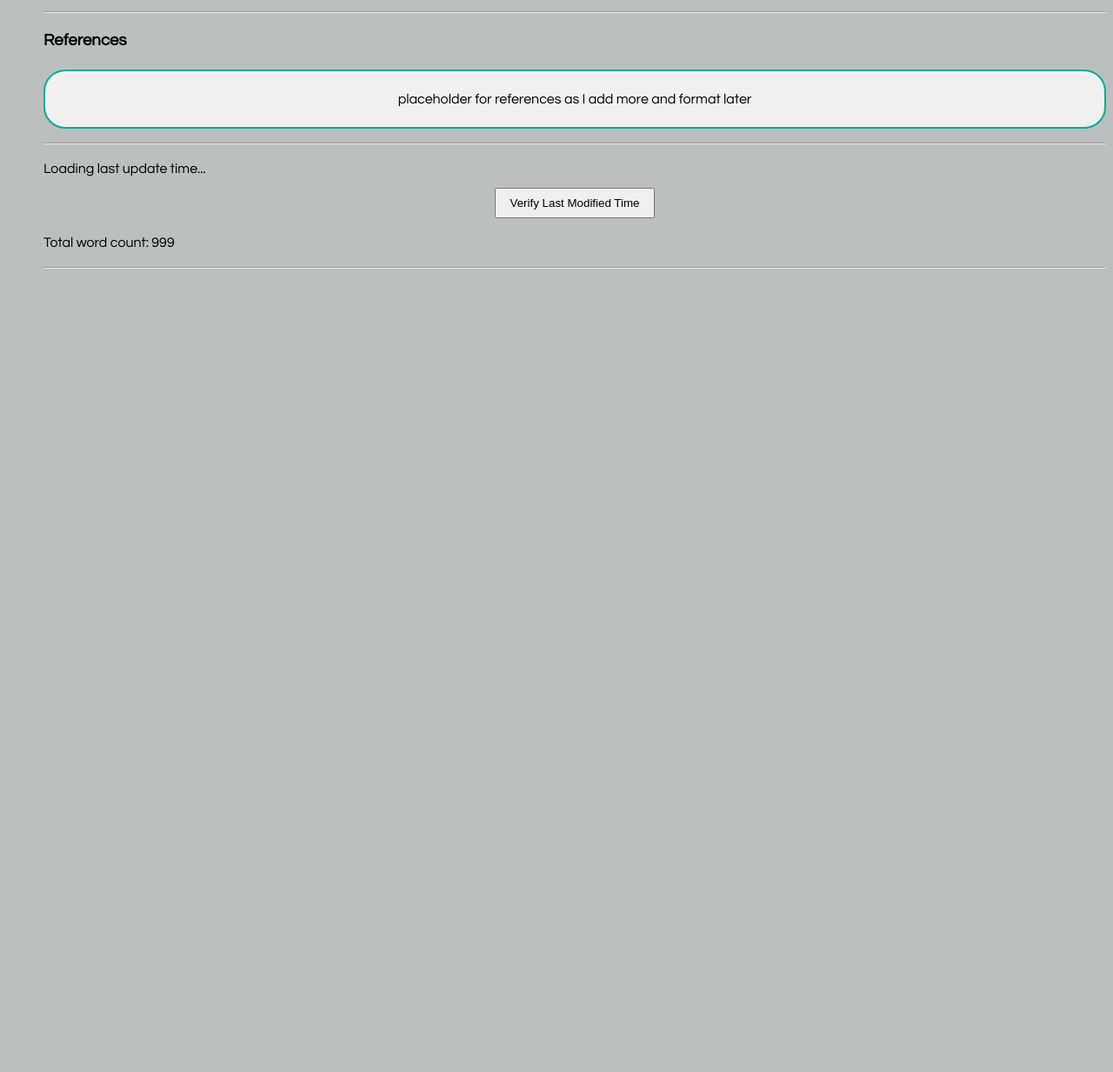
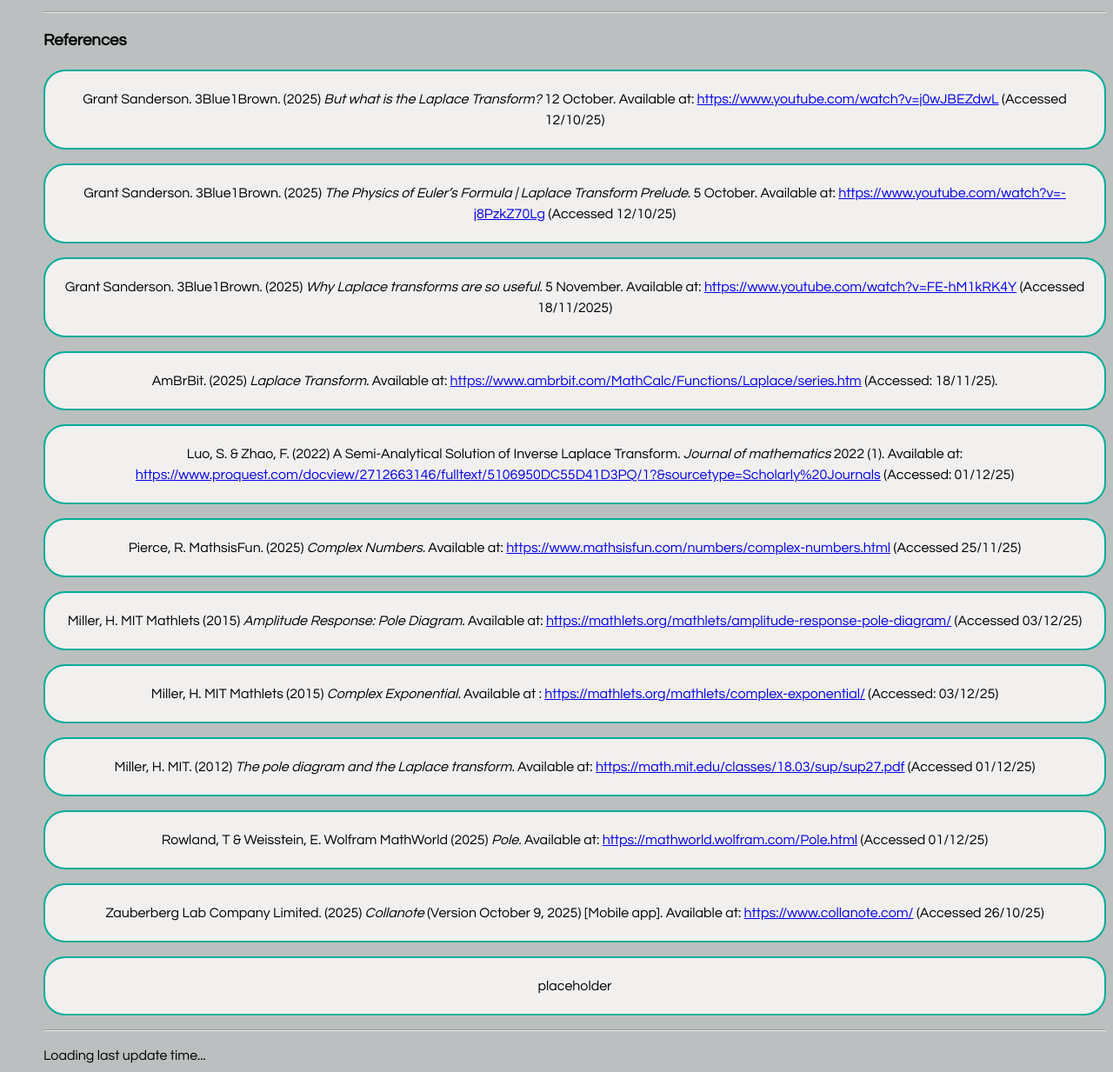
Before and after one commit to FEPSFY6916418/FY6916418, a plain HTML site: page index.html in a window 1280 px wide. Shown: the part 3647-4880 px from the top of the page at 87% size. Before the commit the page ends 3964 px from the top, so only its background shows below. Drawn offline with Linux system fonts and the light colour scheme.

Commit message:
references

```diff
--- a/index.html
+++ b/index.html
@@ -138,7 +138,18 @@
     <p id="Conclusion_InText" class = "article">Due to the wide applications of ODEs in systems that change over time, we can clearly see why this topic is important. Even from our very first examples, sounds can be modeled as more complicated functions, and you can simply transform them and remove the exponential part that corresponds to the background sound. To conclude, the Laplace transform is an extremely powerful tool to analyse and solve ODEs.</p>
     <hr>
     <h3 id="References">References</h3>
-    <p class = "article">placeholder for references as I add more and format later</p>
+    <p class = "article">Grant Sanderson. 3Blue1Brown. (2025) <i>But what is the Laplace Transform?</i> 12 October. Available at: <a href="https://www.youtube.com/watch?v=j0wJBEZdwLs">https://www.youtube.com/watch?v=j0wJBEZdwL</a> (Accessed 12/10/25)</p>
+    <p class = "article">Grant Sanderson. 3Blue1Brown. (2025) <i>The Physics of Euler’s Formula | Laplace Transform Prelude.</i> 5 October. Available at: <a href="https://www.youtube.com/watch?v=-j8PzkZ70Lg">https://www.youtube.com/watch?v=-j8PzkZ70Lg</a> (Accessed 12/10/25)</p>
+    <p class = "article">Grant Sanderson. 3Blue1Brown. (2025) <i>Why Laplace transforms are so useful.</i> 5 November. Available at: <a href="https://www.youtube.com/watch?v=FE-hM1kRK4Y">https://www.youtube.com/watch?v=FE-hM1kRK4Y</a> (Accessed 18/11/2025)</p>
+    <p class = "article">AmBrBit. (2025) <i>Laplace Transform.</i> Available at: <a href ="https://www.ambrbit.com/MathCalc/Functions/Laplace/series.htm">https://www.ambrbit.com/MathCalc/Functions/Laplace/series.htm</a> (Accessed: 18/11/25).</p>
+    <p class = "article">Luo, S. & Zhao, F. (2022) A Semi-Analytical Solution of Inverse Laplace Transform. <i>Journal of mathematics</i> 2022 (1). Available at: <a href="https://www.proquest.com/docview/2712663146/fulltext/5106950DC55D41D3PQ/1?&sourcetype=Scholarly%20Journals">https://www.proquest.com/docview/2712663146/fulltext/5106950DC55D41D3PQ/1?&sourcetype=Scholarly%20Journals</a> (Accessed: 01/12/25)</p>
+    <p class = "article">Pierce, R. MathsisFun. (2025) <i>Complex Numbers.</i>  Available at: <a href="https://www.mathsisfun.com/numbers/complex-numbers.html">https://www.mathsisfun.com/numbers/complex-numbers.html</a> (Accessed 25/11/25)</p>
+    <p class = "article">Miller, H. MIT Mathlets (2015) <i>Amplitude Response: Pole Diagram.</i> Available at: <a href="https://mathlets.org/mathlets/amplitude-response-pole-diagram/">https://mathlets.org/mathlets/amplitude-response-pole-diagram/</a> (Accessed 03/12/25)</p>
+    <p class = "article">Miller, H. MIT Mathlets (2015) <i>Complex Exponential.</i> Available at : <a href="https://mathlets.org/mathlets/complex-exponential/">https://mathlets.org/mathlets/complex-exponential/</a> (Accessed: 03/12/25) </p>
+    <p class = "article">Miller, H. MIT. (2012) <i>The pole diagram and the Laplace transform.</i> Available at: <a href="https://math.mit.edu/classes/18.03/sup/sup27.pdf">https://math.mit.edu/classes/18.03/sup/sup27.pdf</a> (Accessed 01/12/25)</p>
+    <p class = "article">Rowland, T & Weisstein, E. Wolfram MathWorld (2025) <i>Pole.</i> Available at: <a href="https://mathworld.wolfram.com/Pole.html">https://mathworld.wolfram.com/Pole.html</a> (Accessed 01/12/25)</p>
+    <p class = "article">Zauberberg Lab Company Limited. (2025) <i>Collanote</i> (Version October 9, 2025) [Mobile app]. Available at: <a href="https://www.collanote.com/">https://www.collanote.com/</a> (Accessed 26/10/25)</p>
+    <p class = "article">placeholder</p>
     <hr>
   </p>
 
```
